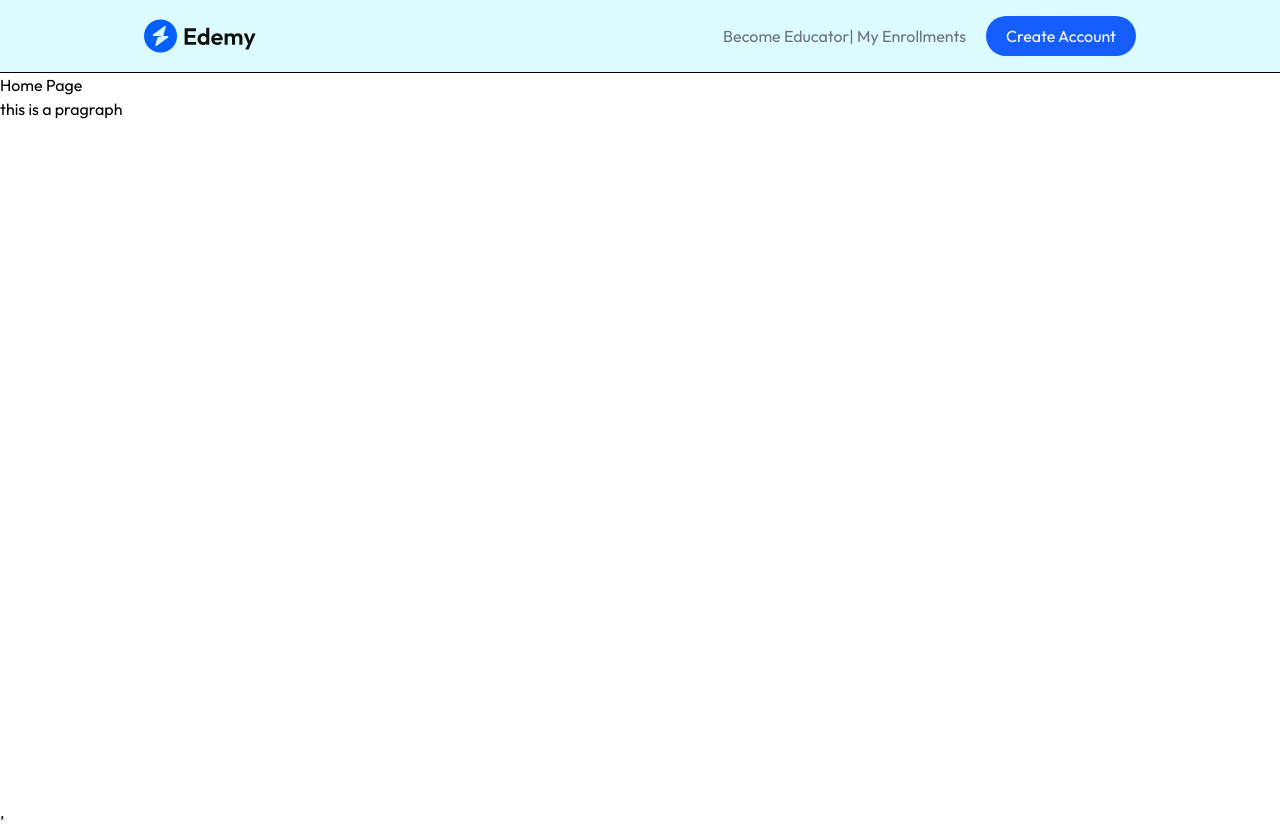
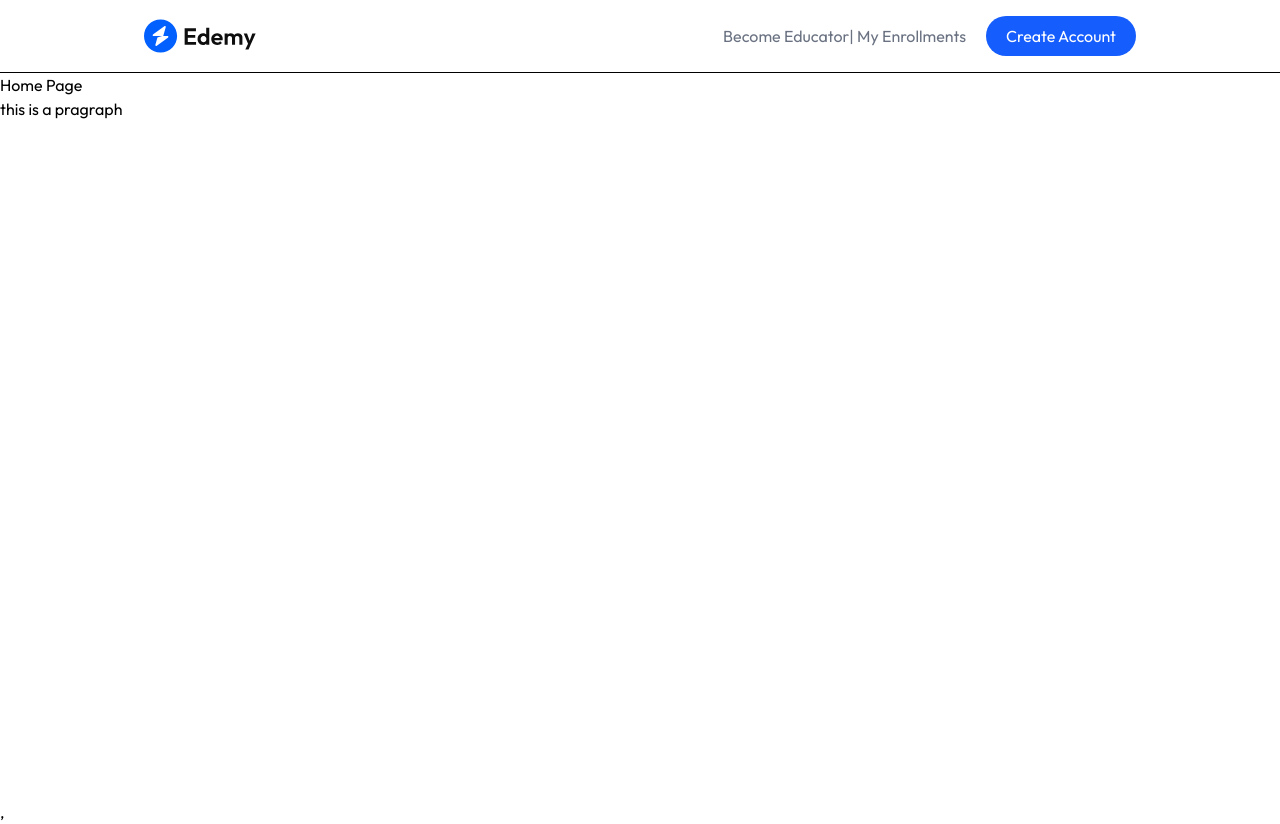
Before and after one commit to mananch1/E-learning-Website, a React (Vite) app in the folder client/: page / in a window 1280 px wide. Built offline with nearby package versions, Linux system fonts and the light colour scheme.

Commit message:
the next one

```diff
--- a/client/src/components/student/Navbar.jsx
+++ b/client/src/components/student/Navbar.jsx
@@ -8,7 +8,7 @@ const Navbar = () => {
 
     const isCourseListPage = location.pathname.includes('/course-list')
     return(
-      <div className={`flex item-center justify-between px-4 sm:px-10 md:px-14 lg:px-36 border-b border-grey-500 py-4 bg ${isCourseListPage?'bg-white':'bg-cyan-100/70'}`}>
+      <div className={`flex item-center justify-between px-4 sm:px-10 md:px-14 lg:px-36 border-b border-grey-500 py-4 bg ${isCourseListPage?'bg-white':'bg-cyan-q100/70'}`}>
 
         <img src={assets.logo} alt="Logo" className="w-28 lg:2-32 cursor-pointer" />
         <div className="hidden md:flex items-center gap-5 text-gray-500">
```
